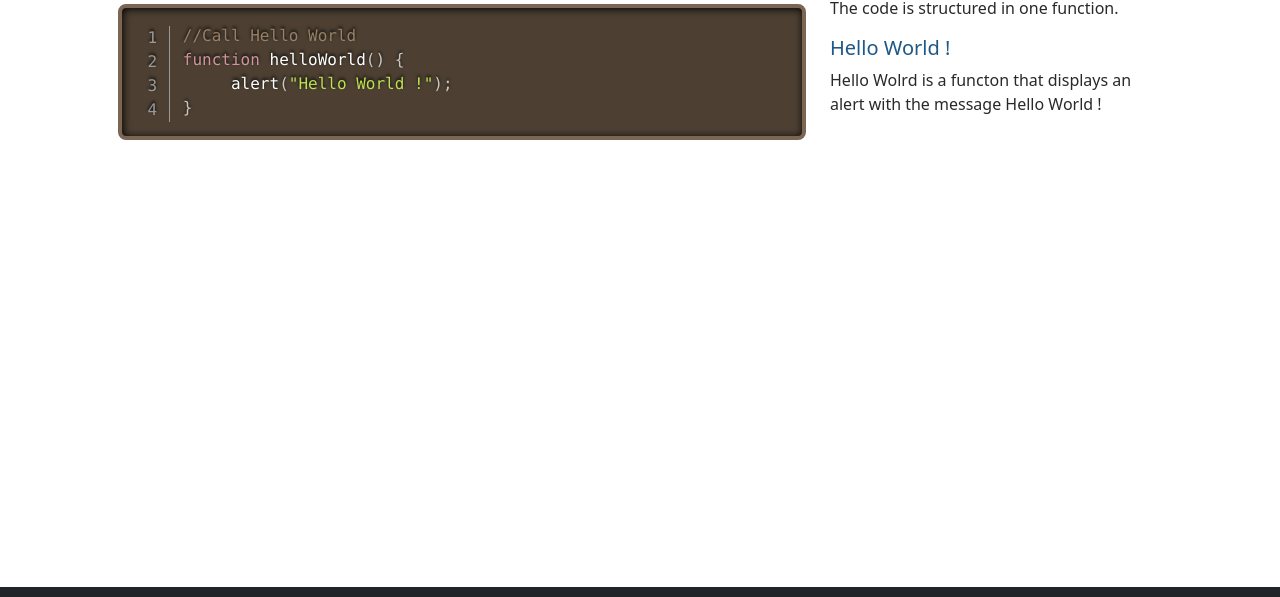
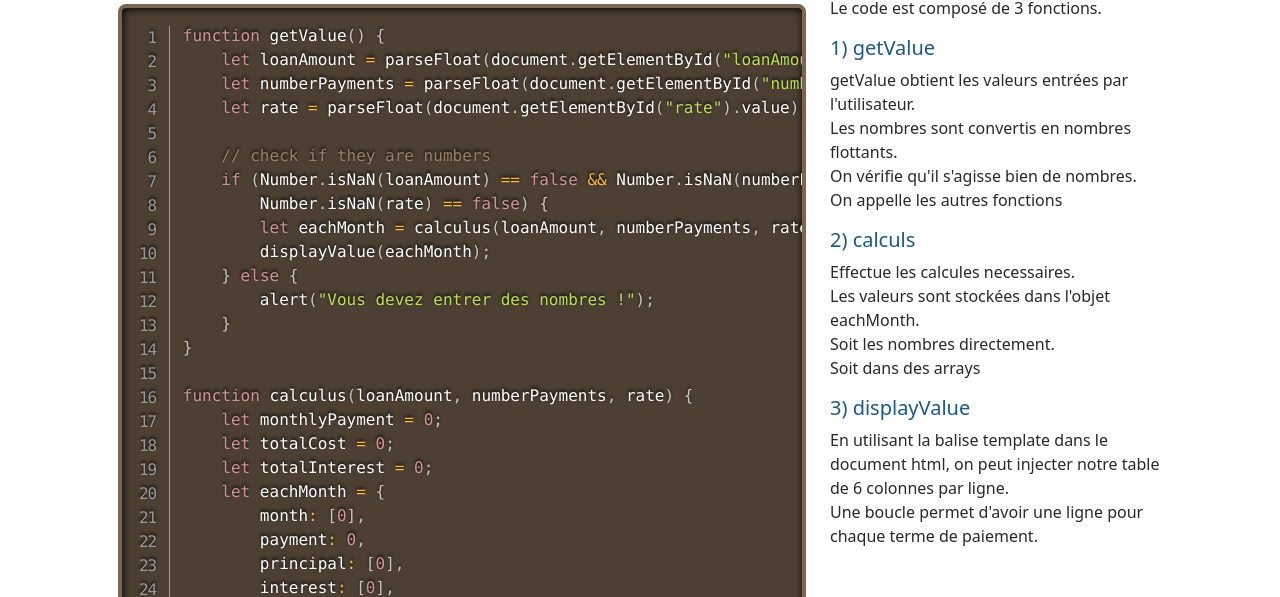
Before and after one commit to MathieuDeveloper/PRETCALCULATEUR, a plain HTML site: page code.html in a window 1280 px wide. Shown: the part 147-744 px from the top of the page. Drawn offline with nearby package versions, Linux system fonts and the light colour scheme.

Commit message:
the code update2

```diff
--- a/code.html
+++ b/code.html
@@ -60,17 +60,107 @@
 
                 <div class="col-lg-8">
                     <pre class="line-numbers"><code class="language-javascript">
-                        //Call Hello World
-                        function helloWorld() {
-                             alert("Hello World !");
+                        function getValue() {
+                            let loanAmount = parseFloat(document.getElementById("loanAmount").value);
+                            let numberPayments = parseFloat(document.getElementById("numberPayments").value);
+                            let rate = parseFloat(document.getElementById("rate").value);
+
+                            // check if they are numbers
+                            if (Number.isNaN(loanAmount) == false && Number.isNaN(numberPayments) == false &&
+                                Number.isNaN(rate) == false) {
+                                let eachMonth = calculus(loanAmount, numberPayments, rate);
+                                displayValue(eachMonth);
+                            } else {
+                                alert("Vous devez entrer des nombres !");
+                            }
+                        }
+
+                        function calculus(loanAmount, numberPayments, rate) {
+                            let monthlyPayment = 0;
+                            let totalCost = 0;
+                            let totalInterest = 0;
+                            let eachMonth = {
+                                month: [0],
+                                payment: 0,
+                                principal: [0],
+                                interest: [0],
+                                totalInterestObj: [0],
+                                balance: [loanAmount],
+                                totalInterestEnd: 0,
+                                totalCost: 0,
+                                term: 0,
+                                loanAmount: 0,
+                            };
+
+                            monthlyPayment = (loanAmount) * (rate / 1200) / (1 - (1 + rate / 1200) ** (-60));
+                            //25000 × (5 ÷ 1200) ÷ (1 - (1 + 5 ÷ 1200))^(-60)=471.7808411
+                            eachMonth.payment = monthlyPayment;
+                            eachMonth.loanAmount = loanAmount;
+                            totalInterest = parseFloat((monthlyPayment * numberPayments) - loanAmount);
+                            eachMonth.totalInterestEnd = parseFloat(totalInterest);
+                            totalCost = parseFloat(loanAmount) + parseFloat(totalInterest);
+                            eachMonth.totalCost = totalCost;
+                            eachMonth.term = numberPayments;
+
+                            for (let i = 1; i <= numberPayments; i++) {
+                                eachMonth.month.push(i);
+                                eachMonth.interest.push(eachMonth.balance[i - 1] * rate / 1200);
+                                eachMonth.principal.push(monthlyPayment - eachMonth.interest[i]);
+                                eachMonth.totalInterestObj.push(eachMonth.interest[i - 1] + eachMonth.interest[i]);
+                                eachMonth.balance.push(eachMonth.balance[i - 1] - eachMonth.principal[i]);
+                            }
+                            return eachMonth;
+                                                    }
+
+                        function displayValue(eachMonth) {
+                            let tableBody = document.getElementById("results");
+                            tableBody.innerHTML = "";
+                            let templateRow = document.getElementById("loanTemplate");
+
+                            document.getElementById("payment").innerHTML = `$${eachMonth.payment.toFixed(2)}`;
+
+                            document.getElementById("totalPrincipal").innerHTML = `$${parseFloat(eachMonth.loanAmount).toFixed(2)}`;
+                            document.getElementById("totalInterest").innerHTML = `$${parseFloat(eachMonth.totalInterestEnd).toFixed(2)}`;
+
+                            document.getElementById("totalCost").innerHTML = `$${parseFloat(eachMonth.totalCost).toFixed(2)}`;
+
+                            for (let index = 1; index <= eachMonth.term; index += 1) {
+
+
+                                let tableRow = document.importNode(templateRow.content, true);
+                                let rowCols = tableRow.querySelectorAll("td");
+
+                                rowCols[0].textContent = eachMonth.month[index];
+                                rowCols[1].textContent = eachMonth.payment.toFixed(2);
+                                rowCols[2].textContent = eachMonth.principal[index].toFixed(2);
+                                rowCols[3].textContent = eachMonth.interest[index].toFixed(2);
+                                rowCols[4].textContent = eachMonth.totalInterestObj[index].toFixed(2);
+                                rowCols[5].textContent = eachMonth.balance[index].toFixed(2);
+
+                                tableBody.appendChild(tableRow);
+
+                            }
+
                         }
                 </code>
             </pre>
                 </div>
                 <div class="col-lg-4">
-                    <p>The code is structured in one function.</p>
-                    <h5>Hello World !</h5>
-                    <p>Hello Wolrd is a functon that displays an alert with the message Hello World !</p>
+                    <p>Le code est composé de 3 fonctions.</p>
+                    <h5>1) getValue</h5>
+                    <p>getValue obtient les valeurs entrées par l'utilisateur.<br>
+                    Les nombres sont convertis en nombres flottants.<br>
+                    On vérifie qu'il s'agisse bien de nombres.<br>
+                    On appelle les autres fonctions
+                </p>
+                    <h5>2) calculs</h5>
+                    <p>Effectue les calcules necessaires.<br>
+                    Les valeurs sont stockées dans l'objet eachMonth.<br>
+                Soit les nombres directement.<br>
+            Soit dans des arrays</p>
+                    <h5>3) displayValue</h5>
+                    <p>En utilisant la balise template dans le document html, on peut injecter notre table de 6 colonnes par ligne.<br>
+                    Une boucle permet d'avoir une ligne pour chaque terme de paiement.</p>
                 </div>
             </div>
         </div>
```
Also changed, not shown: js/site.js (+2 -5 lines).
